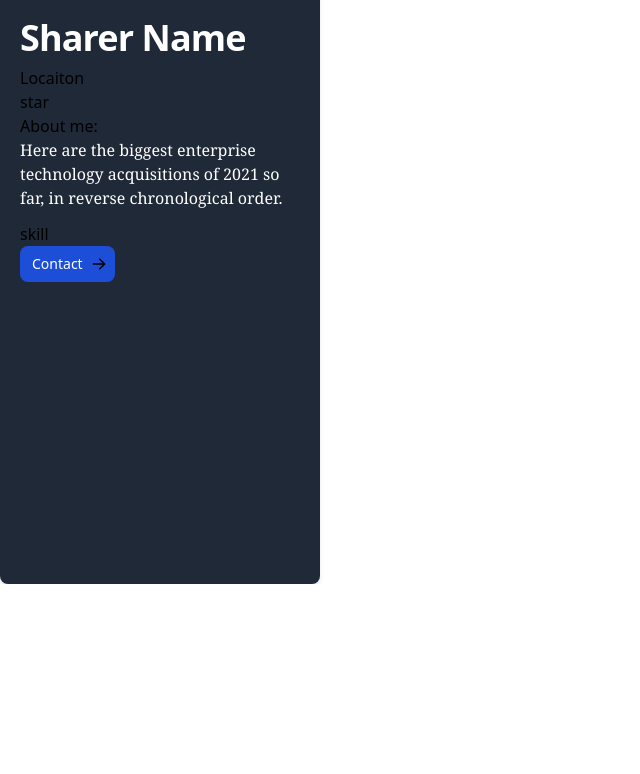
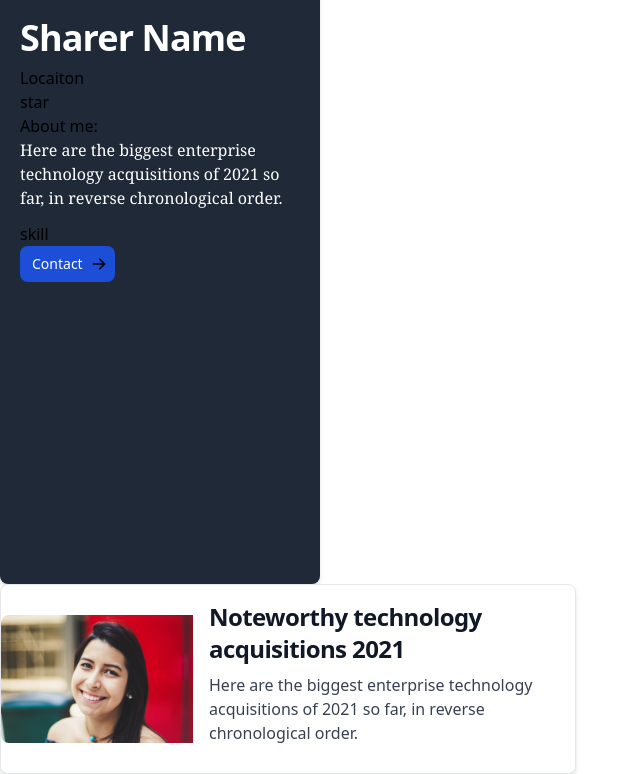
Before and after one commit to SchoolOfCode/bc13_final-project_front-end-zen-coders, a Next.js app: page /profile in a window 1280 px wide. Shown: the part 332-1106 px from the top of the page, without its empty margins (0-640 px from the left). Before the commit the page ends 916 px from the top, so only its background shows below. Built offline with nearby package versions, Linux system fonts and the light colour scheme.

Commit message:
profile event card added

```diff
--- /dev/null
+++ b/components/ProfileEventCard/ProfileEventCard.js
@@ -0,0 +1,24 @@
+import React from "react";
+
+export default function ProfileEventCard() {
+  return (
+    <div>
+      <a class="flex flex-col items-center bg-white border rounded-lg shadow-md md:flex-row md:max-w-xl hover:bg-gray-100 dark:border-gray-700 dark:bg-gray-800 dark:hover:bg-gray-700">
+        <img
+          class="object-cover w-full rounded-t-lg h-96 md:h-auto md:w-48 md:rounded-none md:rounded-l-lg"
+          src="/profile-image.jpg"
+          alt="knitting img"
+        />
+        <div class="flex flex-col justify-between p-4 leading-normal">
+          <h5 class="mb-2 text-2xl font-bold tracking-tight text-gray-900 dark:text-white">
+            Noteworthy technology acquisitions 2021
+          </h5>
+          <p class="mb-3 font-normal text-gray-700 dark:text-gray-400">
+            Here are the biggest enterprise technology acquisitions of 2021 so
+            far, in reverse chronological order.
+          </p>
+        </div>
+      </a>
+    </div>
+  );
+}
--- a/pages/profile/index.js
+++ b/pages/profile/index.js
@@ -1,11 +1,12 @@
-import React from 'react';
-import ProfileCard from '../../components/ProfileCard/ProfileCard';
-
+import React from "react";
+import ProfileCard from "../../components/ProfileCard/ProfileCard";
+import ProfileEventCard from "../../components/ProfileEventCard/profileEventCard";
 
 export default function index() {
   return (
-  <div>
-  <ProfileCard/>
-  </div>
-  )
+    <div>
+      <ProfileCard />
+      <ProfileEventCard />
+    </div>
+  );
 }
```
Also changed, not shown: 2 other files (tests, documents, lock files or other folders).
